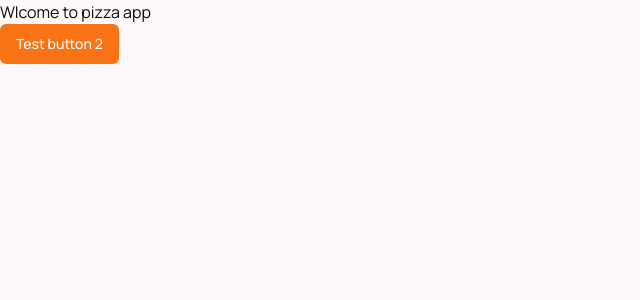
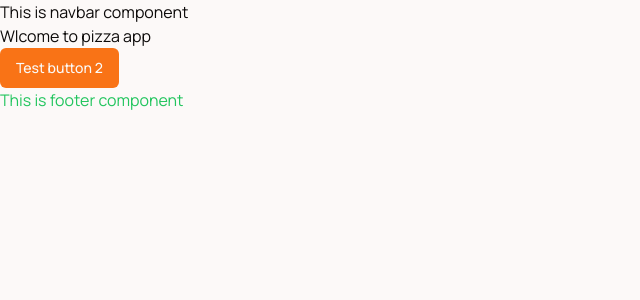
Before and after one commit to krishnagptamcs/client-ui, a Next.js app: page / in a window 1280 px wide. Shown: the top 300 px of the page, without its empty margins (0-640 px from the left). Built offline with nearby package versions, Linux system fonts and the light colour scheme.

Commit message:
navbar & footer added

```diff
--- a/src/app/page.tsx
+++ b/src/app/(home)/page.tsx
@@ -2,9 +2,9 @@ import { Button } from "@/components/ui/button";
 
 export default function Home() {
   return (
-    <main>
+    <>
       <h1>Wlcome to pizza app</h1>
-      <Button >Test button 2</Button>
-    </main>
+      <Button>Test button 2</Button>
+    </>
   );
 }
--- /dev/null
+++ b/src/app/about/page.tsx
@@ -0,0 +1,7 @@
+import React from "react";
+
+const AboutPage = () => {
+  return <div>AboutPage me aapka swagat hai</div>;
+};
+
+export default AboutPage;
--- a/src/app/layout.tsx
+++ b/src/app/layout.tsx
@@ -2,6 +2,8 @@ import type { Metadata } from "next";
 import { Manrope } from "next/font/google";
 import "./globals.css";
 import { cn } from "@/lib/utils";
+import Navbar from "@/components/custom/Navbar";
+import Footer from "@/components/custom/Footer";
 
 const manrope = Manrope({ subsets: ["latin"], variable: "--font-manrope" });
 
@@ -23,7 +25,9 @@ export default function RootLayout({
           manrope.variable
         )}
       >
-        {children}
+        <Navbar />
+        <main>{children}</main>
+        <Footer />
       </body>
     </html>
   );
--- /dev/null
+++ b/src/components/custom/Footer.tsx
@@ -0,0 +1,7 @@
+import React from "react";
+
+const Footer = () => {
+  return <div className="text-green-500">This is footer component </div>;
+};
+
+export default Footer;
--- /dev/null
+++ b/src/components/custom/Navbar.tsx
@@ -0,0 +1,7 @@
+import React from "react";
+
+const Navbar = () => {
+  return <div>This is navbar component </div>;
+};
+
+export default Navbar;
```
